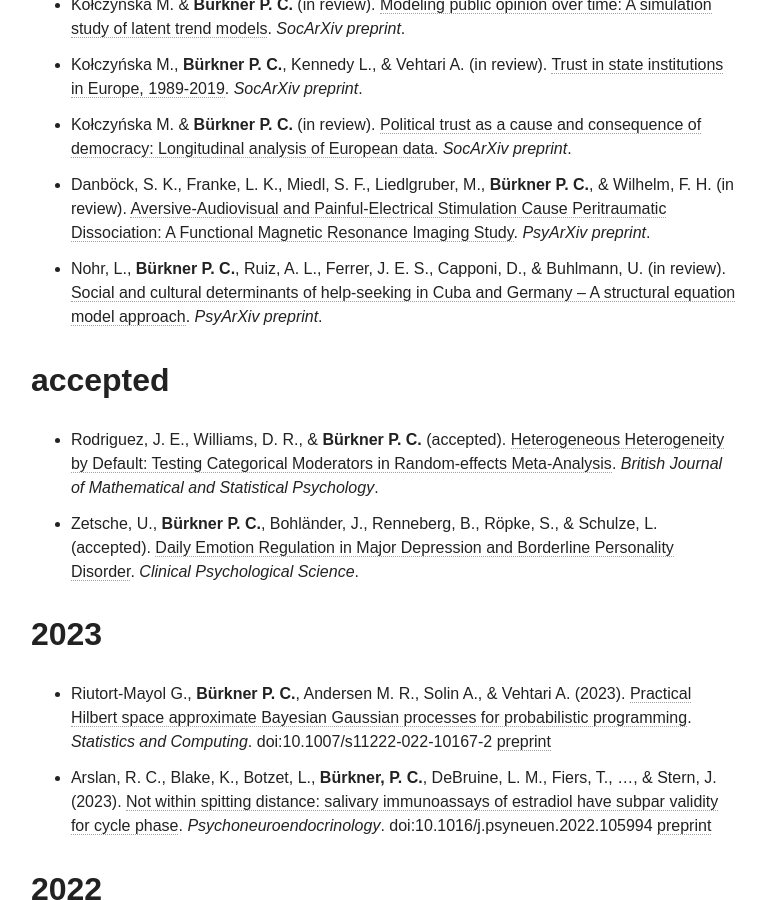
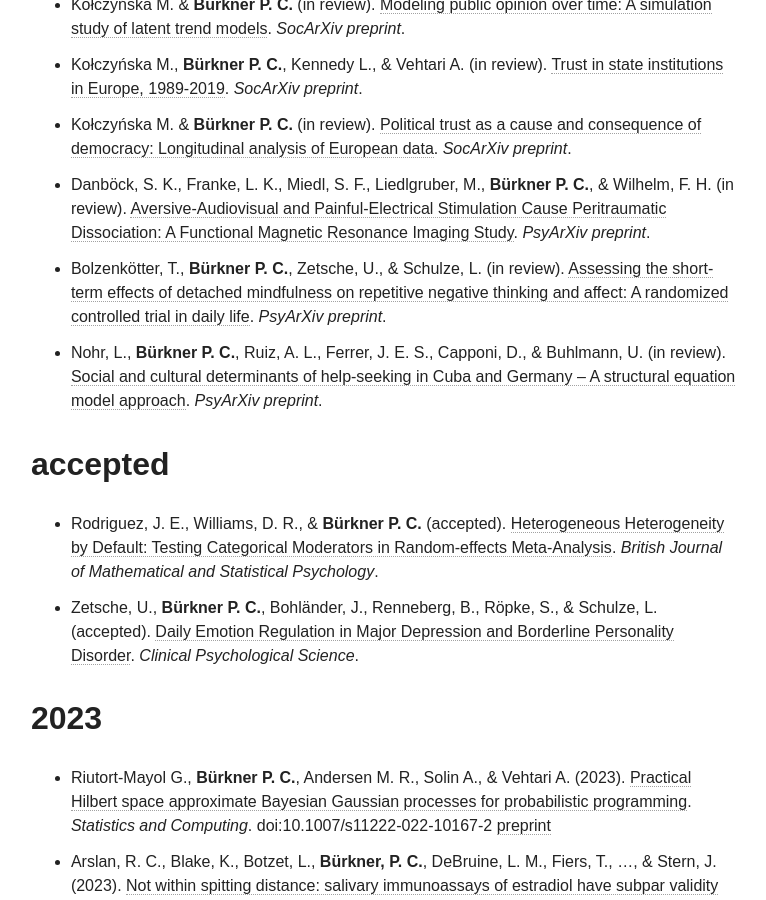
Before and after one commit to paul-buerkner/paul-buerkner.github.io, a Jekyll site: the page built from publications/index.md, in a window 1280 px wide and 900 px high, scrolled down 1613 px. Shown: the whole window, without its empty margins (255-1021 px from the left). Built offline with Jekyll 4.4.1, drawn with Linux system fonts in a browser that asks for light colours; nearby versions of some CDN libraries.

Commit message:
add new preprint

```diff
--- a/publications/index.md
+++ b/publications/index.md
@@ -24,6 +24,7 @@
 * Kołczyńska M., **Bürkner P. C.**, Kennedy L., & Vehtari A. (in review). [Trust in state institutions in Europe, 1989-2019](https://osf.io/preprints/socarxiv/3v5g7/). *SocArXiv preprint*.
 * Kołczyńska M. & **Bürkner P. C.** (in review). [Political trust as a cause and consequence of democracy: Longitudinal analysis of European data](https://osf.io/preprints/socarxiv/79dth/). *SocArXiv preprint*.
 * Danböck, S. K., Franke, L. K., Miedl, S. F., Liedlgruber, M., **Bürkner P. C.**, & Wilhelm, F. H. (in review). [Aversive-Audiovisual and Painful-Electrical Stimulation Cause Peritraumatic Dissociation: A Functional Magnetic Resonance Imaging Study](https://psyarxiv.com/tgc7m/). *PsyArXiv preprint*.
+* Bolzenkötter, T., **Bürkner P. C.**, Zetsche, U., & Schulze, L. (in review). [Assessing the short-term effects of detached mindfulness on repetitive negative thinking and affect: A randomized controlled trial in daily life](https://psyarxiv.com/y4snz/). *PsyArXiv preprint*.
 * Nohr, L., **Bürkner P. C.**, Ruiz, A. L., Ferrer, J. E. S., Capponi, D., & Buhlmann, U. (in review). [Social and cultural determinants of help-seeking in Cuba and Germany – A structural equation model approach](https://psyarxiv.com/5tqwv/). *PsyArXiv preprint*.
 
 ## accepted
```
